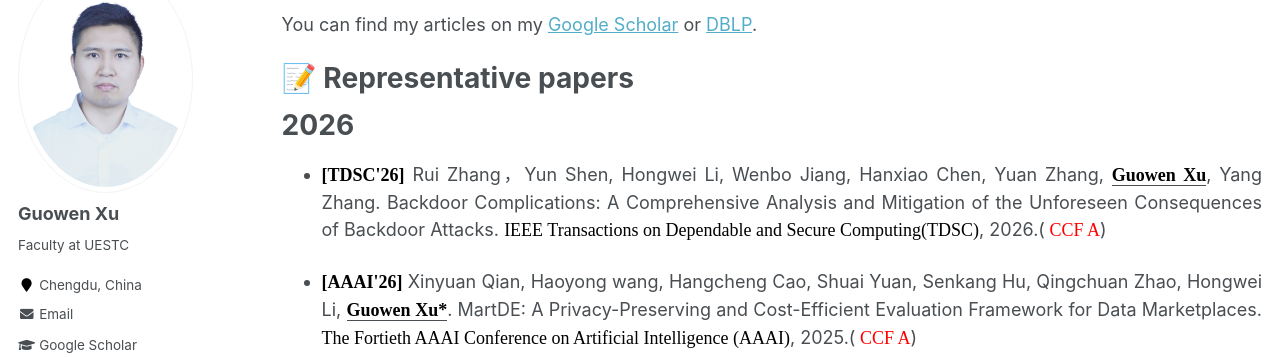
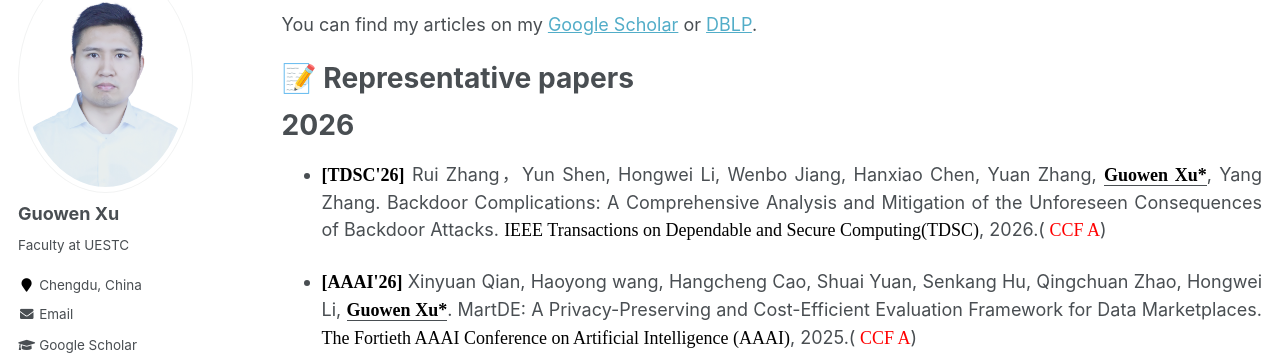
Before and after one commit to Guowen-xu/guowen-xu.github.io, a Jekyll site: the page built from _pages/publications.md, in a window 1280 px wide and 900 px high. Shown: the part 153-510 px from the top of the window. Built offline with Jekyll 4.4.1, drawn with Linux system fonts in a browser that asks for light colours; some web fonts are replaced.

Commit message:
Update publications.md

```diff
--- a/_pages/publications.md
+++ b/_pages/publications.md
@@ -12,7 +12,7 @@ You can find my articles on my [Google Scholar](https://scholar.google.com.hk/ci
 
 
 # 2026
-* <p align="justify"> <b><font face="Times New Roman" color=black size=4> [TDSC'26]</font></b> Rui Zhang，Yun Shen, Hongwei Li, Wenbo Jiang, Hanxiao Chen, Yuan Zhang, <u><b><font face="Times New Roman" color=black size=4> Guowen Xu</font></b></u>,  Yang Zhang. Backdoor Complications: A Comprehensive Analysis and Mitigation of the Unforeseen Consequences of Backdoor Attacks. <font face="Times New Roman" color=black size=4> IEEE Transactions on Dependable and Secure Computing(TDSC)</font>, 2026.(<font face="Times New Roman" color=red size=4> CCF A</font>)
+* <p align="justify"> <b><font face="Times New Roman" color=black size=4> [TDSC'26]</font></b> Rui Zhang，Yun Shen, Hongwei Li, Wenbo Jiang, Hanxiao Chen, Yuan Zhang, <u><b><font face="Times New Roman" color=black size=4> Guowen Xu*</font></b></u>,  Yang Zhang. Backdoor Complications: A Comprehensive Analysis and Mitigation of the Unforeseen Consequences of Backdoor Attacks. <font face="Times New Roman" color=black size=4> IEEE Transactions on Dependable and Secure Computing(TDSC)</font>, 2026.(<font face="Times New Roman" color=red size=4> CCF A</font>)
 
 * <p align="justify"> <b><font face="Times New Roman" color=black size=4> [AAAI'26]</font></b> Xinyuan Qian, Haoyong wang, Hangcheng Cao, Shuai Yuan, Senkang Hu, Qingchuan Zhao, Hongwei Li, <u><b><font face="Times New Roman" color=black size=4> Guowen Xu*</font></b></u>. MartDE: A Privacy-Preserving and Cost-Efficient Evaluation Framework for Data Marketplaces. <font face="Times New Roman" color=black size=4> The Fortieth AAAI Conference on Artificial Intelligence (AAAI)</font>, 2025.(<font face="Times New Roman" color=red size=4> CCF A</font>)
 
```
